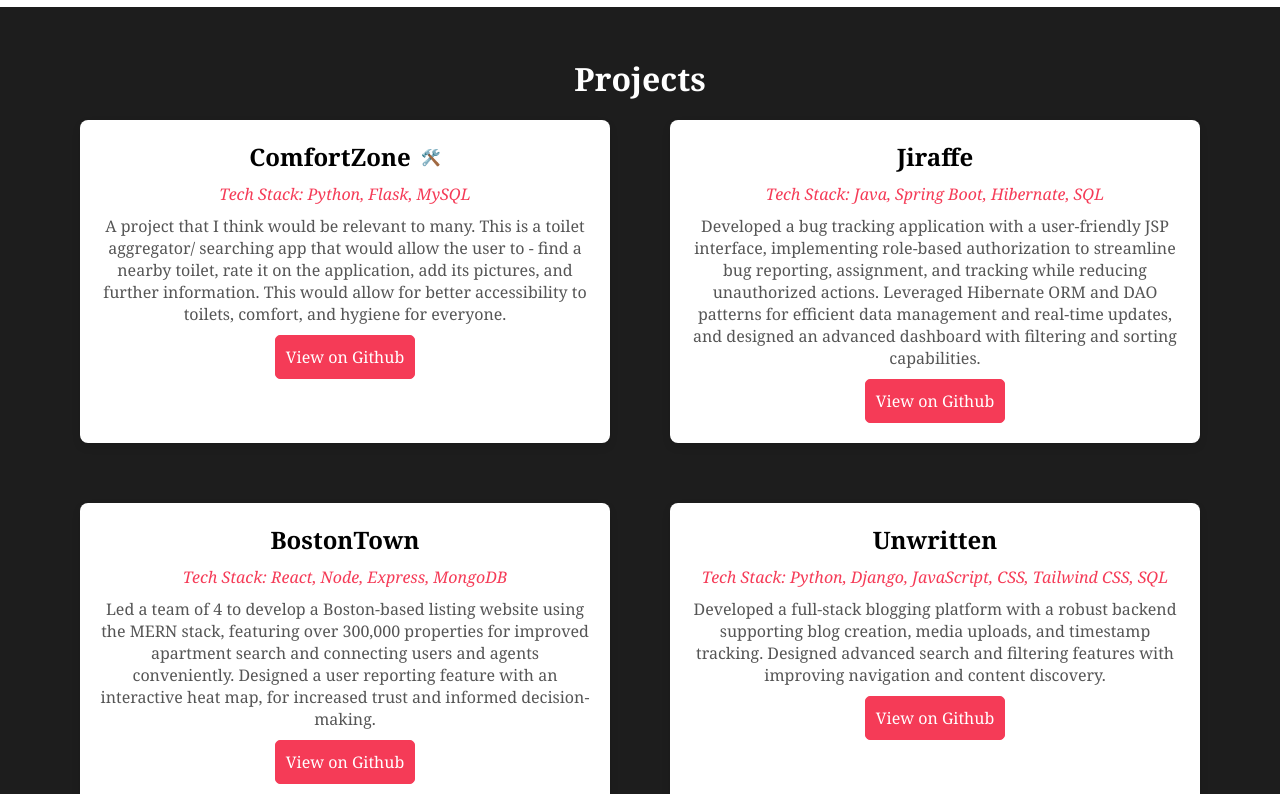
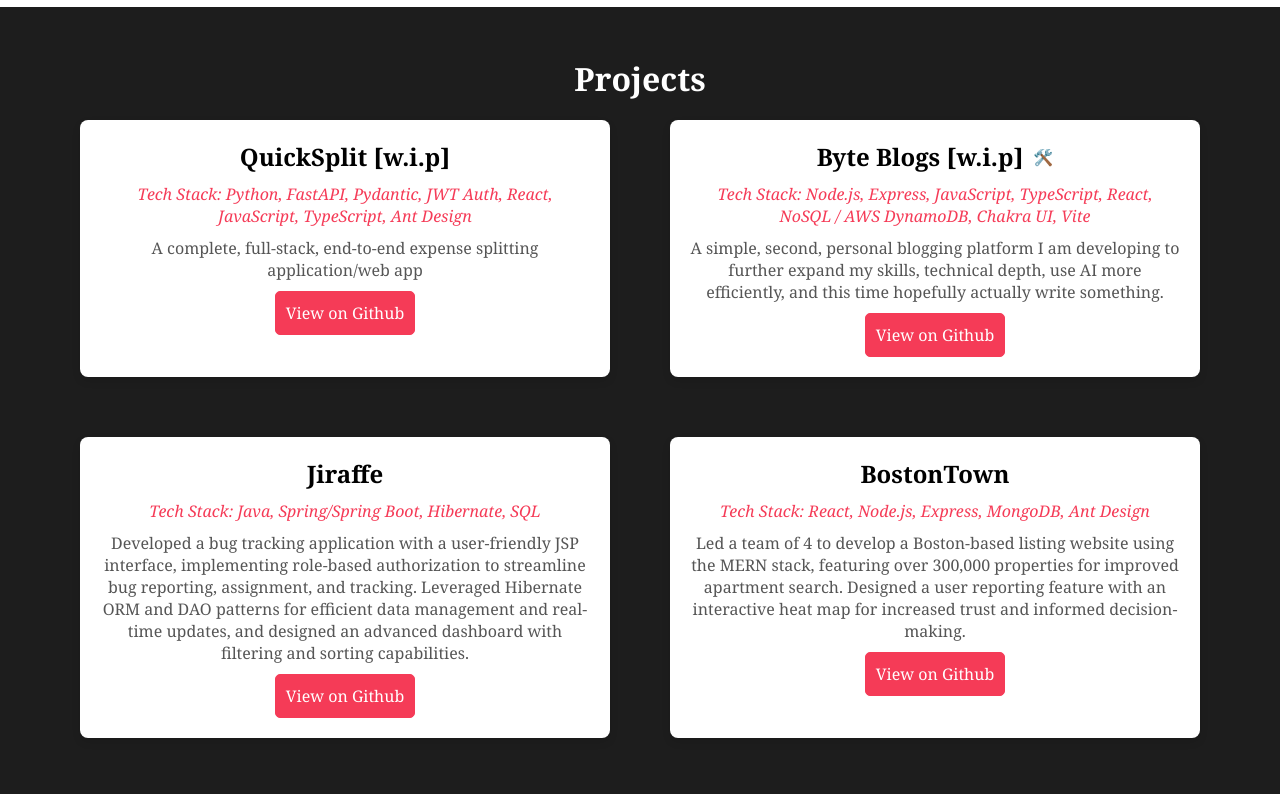
Before and after one commit to NishantGada/portfolio-v2, a React (Vite) app: page / in a window 1280 px wide. Shown: the part 2940-3734 px from the top of the page. Built offline with nearby package versions, Linux system fonts and the light colour scheme.

Commit message:
refactor: exports project data into a file and maps over it + implements show project feature

```diff
--- a/src/sections/Projects/Projects.jsx
+++ b/src/sections/Projects/Projects.jsx
@@ -1,58 +1,30 @@
 import React from 'react';
 import './Projects.css';
+import { projects } from '../../utils/data/projects';
 
 export default function Projects() {
   return (
-    <section class="projects" id="projects">
+    <section className="projects" id="projects">
       <h2>Projects</h2>
-      <div class="grid-container">
-        <div class="project" id="project1">
-          <h2>ComfortZone <span>🛠️</span></h2>
-          <p><i>Tech Stack: Python, Flask, MySQL</i></p>
-          <p>
-            A project that I think would be relevant to many. This is a toilet aggregator/ searching app that
-            would allow the user to - find a nearby toilet, rate it on the application, add its pictures, and further
-            information. This would allow for better accessibility to toilets, comfort, and hygiene for everyone.
-          </p>
-          <a class="github-links" href="https://github.com/NishantGada/comfort-zone-flask-backend" target="_blank">View on
-            Github</a>
-        </div>
-        <div class="project" id="project2">
-          <h2>Jiraffe</h2>
-          <p><i>Tech Stack: Java, Spring Boot, Hibernate, SQL</i></p>
-          <p>
-            Developed a bug tracking application with a user-friendly JSP interface, implementing role-based
-            authorization to streamline bug reporting, assignment, and tracking while reducing unauthorized
-            actions. Leveraged Hibernate ORM and DAO patterns for efficient data management and real-time
-            updates, and designed an advanced dashboard with filtering and sorting capabilities.
-          </p>
-          <a class="github-links" href="https://github.com/NishantGada/bug-tracker" target="_blank">View on
-            Github</a>
-        </div>
-        <div class="project" id="project3">
-          <h2>BostonTown</h2>
-          <p><i>Tech Stack: React, Node, Express, MongoDB</i></p>
-          <p>
-            Led a team of 4 to develop a Boston-based listing website using the MERN stack, featuring over
-            300,000 properties for improved apartment search and connecting users and agents conveniently.
-            Designed a user reporting feature with an interactive heat map, for increased trust and informed
-            decision-making.
-          </p>
-          <a class="github-links" href="https://github.com/NishantGada/BostonTown" target="_blank">View on
-            Github</a>
-        </div>
-        <div class="project" id="project4">
-          <h2>Unwritten</h2>
-          <p><i>Tech Stack: Python, Django, JavaScript, CSS, Tailwind CSS, SQL</i></p>
-          <p>
-            Developed a full-stack blogging platform with a robust backend supporting blog creation, media
-            uploads, and timestamp tracking. Designed advanced search and filtering features with improving
-            navigation and content discovery.
-          </p>
-          <a class="github-links" href="https://github.com/NishantGada/unwritten" target="_blank">View on
-            Github</a>
-        </div>
+      <div className="grid-container">
+        {projects.map((project, index) => (
+          project.show ? <div className="project" key={index}>
+            <h2>
+              {project.name} {project.emoji && <span>{project.emoji}</span>}
+            </h2>
+            <p><i>Tech Stack: {project.techStack}</i></p>
+            <p>{project.description}</p>
+            <a
+              className="github-links"
+              href={project.githubLink}
+              target="_blank"
+              // rel="noopener noreferrer"
+            >
+              View on Github
+            </a>
+          </div> : <></>
+        ))}
       </div>
     </section>
-  )
+  );
 }
--- /dev/null
+++ b/src/utils/data/projects.js
@@ -0,0 +1,56 @@
+export const projects = [
+  {
+    name: "QuickSplit [w.i.p]",
+    // emoji: "🛠️",
+    techStack: "Python, FastAPI, Pydantic, JWT Auth, React, JavaScript, TypeScript, Ant Design",
+    description:
+      "A complete, full-stack, end-to-end expense splitting application/web app",
+    githubLink: "https://github.com/NishantGada/quick-split-v2",
+    show: true
+  },
+  {
+    name: "Byte Blogs [w.i.p]",
+    emoji: "🛠️",
+    techStack: "Node.js, Express, JavaScript, TypeScript, React, NoSQL / AWS DynamoDB, Chakra UI, Vite",
+    description:
+      "A simple, second, personal blogging platform I am developing to further expand my skills, technical depth, use AI more efficiently, and this time hopefully actually write something.",
+    githubLink: "https://github.com/NishantGada/byte-blogs",
+    show: true
+  },
+  {
+    name: "ComfortZone",
+    emoji: "🛠️",
+    techStack: "Python, Flask, MySQL",
+    description:
+      "A project that I think would be relevant to many. This is a toilet aggregator/searching app that allows the user to find a nearby toilet, rate it, add pictures, and further information. This improves accessibility, comfort, and hygiene for everyone.",
+    githubLink: "https://github.com/NishantGada/comfort-zone-flask-backend",
+    show: false
+  },
+  {
+    name: "Jiraffe",
+    emoji: "",
+    techStack: "Java, Spring/Spring Boot, Hibernate, SQL",
+    description:
+      "Developed a bug tracking application with a user-friendly JSP interface, implementing role-based authorization to streamline bug reporting, assignment, and tracking. Leveraged Hibernate ORM and DAO patterns for efficient data management and real-time updates, and designed an advanced dashboard with filtering and sorting capabilities.",
+    githubLink: "https://github.com/NishantGada/bug-tracker",
+    show: true
+  },
+  {
+    name: "BostonTown",
+    emoji: "",
+    techStack: "React, Node.js, Express, MongoDB, Ant Design",
+    description:
+      "Led a team of 4 to develop a Boston-based listing website using the MERN stack, featuring over 300,000 properties for improved apartment search. Designed a user reporting feature with an interactive heat map for increased trust and informed decision-making.",
+    githubLink: "https://github.com/NishantGada/BostonTown",
+    show: true
+  },
+  {
+    name: "Unwritten",
+    emoji: "",
+    techStack: "Python, Django, JavaScript, CSS, Tailwind CSS, SQL",
+    description:
+      "Developed a full-stack blogging platform with a robust backend supporting blog creation, media uploads, and timestamp tracking. Designed advanced search and filtering features to improve navigation and content discovery.",
+    githubLink: "https://github.com/NishantGada/unwritten",
+    show: true
+  }
+];
```
